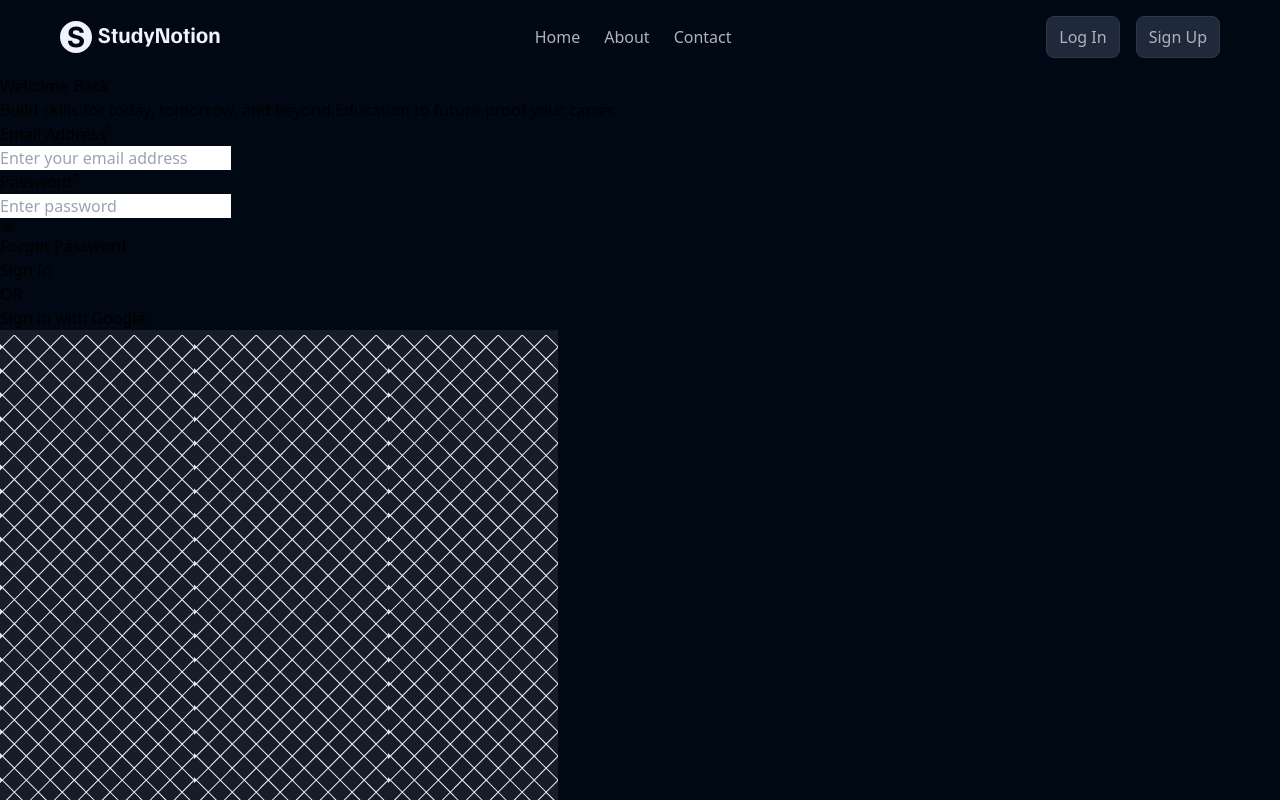
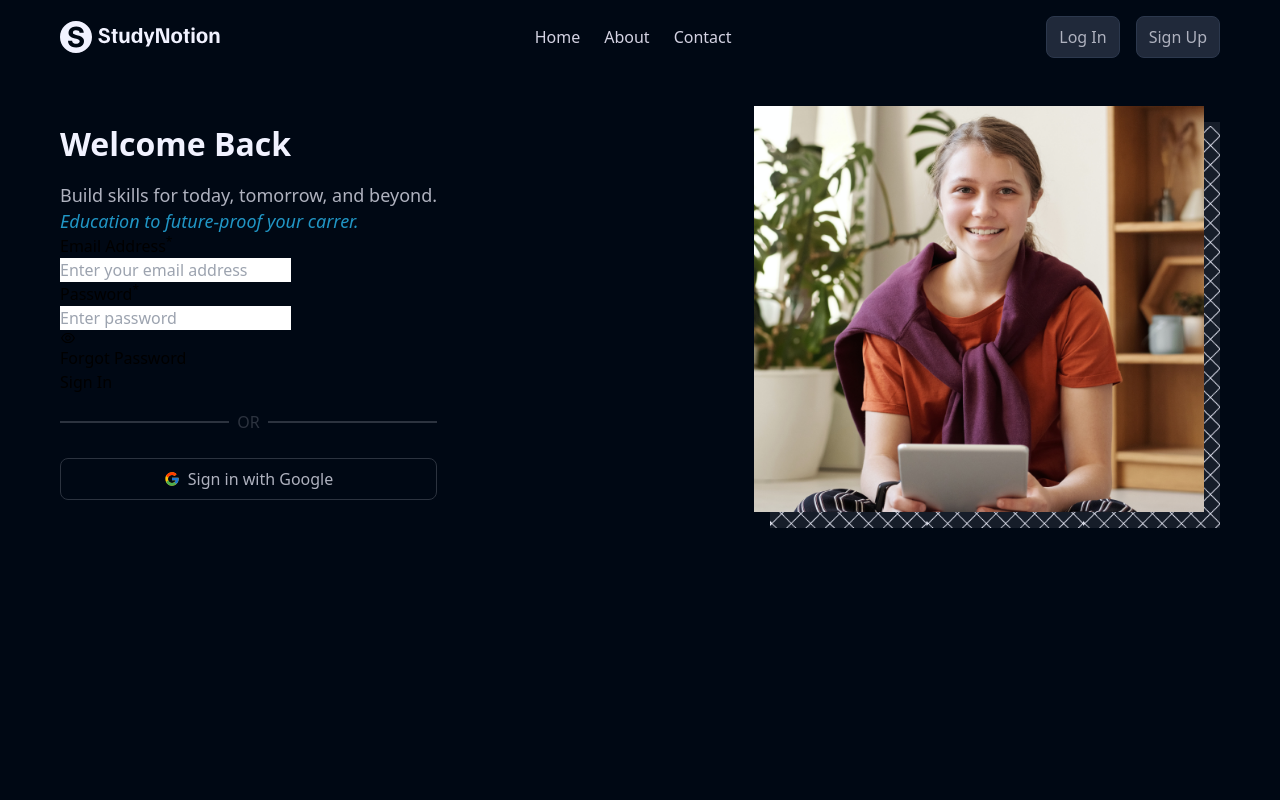
Before and after one commit to harshbhar0629/ReactJs, a React (Create React App) app in the folder React_Intermediate/Study_Notion/: page /login in a window 1280 px wide. Shown: the top 800 px of the page. Built offline with nearby package versions, Linux system fonts and the light colour scheme.

Commit message:
adding css to all  pages:

```diff
--- a/React_Intermediate/Study_Notion/src/components/Navbar.js
+++ b/React_Intermediate/Study_Notion/src/components/Navbar.js
@@ -26,7 +26,7 @@
 			</Link>
 
 			<nav>
-				<ul className="flex gap-x-6 text-[#AFB2BF]">
+				<ul className="flex gap-x-6 text-[#D4D3E3]">
 					<li>
 						<Link to="/">Home</Link>
 					</li>
--- a/React_Intermediate/Study_Notion/src/components/Template.js
+++ b/React_Intermediate/Study_Notion/src/components/Template.js
@@ -1,9 +1,10 @@
 /** @format */
 
+import { FcGoogle } from "react-icons/fc";
 import React from "react";
 import frameImage from "../assets/frame.png";
-import SignupForm  from "./SignupForm";
-import LoginForm from "../components/LoginForm"
+import SignupForm from "./SignupForm";
+import LoginForm from "../components/LoginForm";
 
 export const Template = ({
 	title,
@@ -14,12 +15,15 @@
 	setIsLoggedIn,
 }) => {
 	return (
-		<div className="">
+		<div className="flex w-11/12 max-w-[1160px] py-12 mx-auto gap-x-12 gap-y-0 justify-between">
 			<div>
-				<h1>{title}</h1>
-				<p>
-					<span>{desc1}</span>
-					<span>{desc2}</span>
+				<h1 className="text-[#F1F2FF] font-semibold text-[2rem] leading-[2.75rem]">
+					{title}
+				</h1>
+				<p className="text-[1.125rem] leading-[1.625rem] mt-4">
+					<span className="text-[#AFB2BF]">{desc1}</span>
+					<br></br>
+					<span className="text-[#2096C5] italic">{desc2}</span>
 				</p>
 
 				{formType === "signup" ? (
@@ -28,14 +32,16 @@
 					<LoginForm setIsLoggedIn={setIsLoggedIn}></LoginForm>
 				)}
 
-				<div>
-					<div></div>
-					<p>OR</p>
-					<div></div>
+				<div className="flex flex-row w-full my-4 gap-x-2 items-center">
+					<div className="h-[2px] w-full bg-[#2C333F]"></div>
+					<p className="text-[#2C333f] font-medium leading-[1.375re]">OR</p>
+					<div className="h-[2px] w-full bg-[#2C333F]"></div>
 				</div>
-				<button>Sign in with Google</button>
+				<button className="flex items-center w-full justify-center rounded-[8px] font-medium text-[#AFB2BF] border border-[#2C333F] px-[12px] py-[8px] gap-x-2 mt-6">
+					<FcGoogle></FcGoogle>Sign in with Google
+				</button>
 			</div>
-			<div>
+			<div className="relative w-11/12 max-w-[450px]">
 				<img
 					src={frameImage}
 					alt="pattern"
@@ -43,6 +49,7 @@
 					height={504}
 					loading="lazy"></img>
 				<img
+					className=" absolute -top-4 right-4"
 					src={image}
 					alt="student"
 					width={558}
--- a/React_Intermediate/Study_Notion/src/page/Dashboard.js
+++ b/React_Intermediate/Study_Notion/src/page/Dashboard.js
@@ -2,7 +2,7 @@
 
 function Dashboard() {
   return (
-		<div className="flex justify-center h-full items-center text-white text-3xl">
+		<div className="flex justify-center h-full items-center text-[#AFB2BF] text-3xl">
 			Welcomt to Study Notion
 		</div>
 	);
--- a/React_Intermediate/Study_Notion/src/page/Home.js
+++ b/React_Intermediate/Study_Notion/src/page/Home.js
@@ -2,8 +2,10 @@
 
 function Home() {
   return (
-    <div className="flex justify-center h-full items-center text-white text-3xl">Home</div>
-  );
+		<div className="flex justify-center h-full items-center text-[#AFB2BF] text-3xl">
+			Home
+		</div>
+	);
 }
 
 export default Home
```
